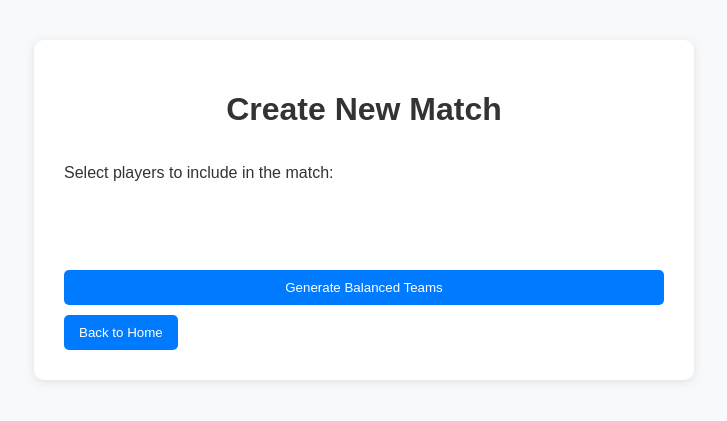
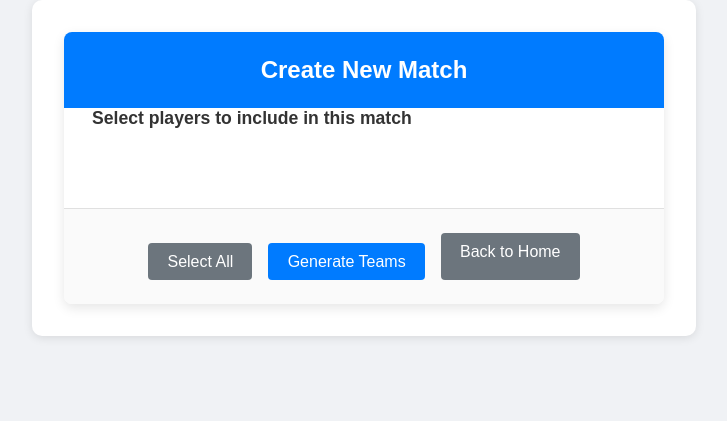
Before and after one commit to VinicioZacheu/RAG_SOCCER, a Flask app: page /create-match in a window 1280 px wide. Shown: the top 421 px of the page, without its empty margins (276-1003 px from the left). Run offline with Flask 3, Linux system fonts and the light colour scheme; data that the repository does not hold is empty; parts of the project's set-up code (start-up, migrations or seed data) failed here and were passed over.

Commit message:
Add dynamic swap, confirm-match and new page designs

```diff
--- a/routes.py
+++ b/routes.py
@@ -61,8 +61,8 @@ def create_match():
 def generate_teams():
     # 1. Get selected player IDs
     player_ids = request.form.getlist("player_ids")
-    if len(player_ids) < 2:
-        return "Select at least 2 players.", 400
+    if len(player_ids) % 2 != 0:
+        return "Numero de jogadores deve ser par.", 400
 
     # 2. Load player stats from DB
     conn = get_connection()
@@ -146,6 +146,9 @@ def generate_teams():
     conn.commit()
     conn.close()
 
+    players_a = [p for p in players if p["name"] in team_a]
+    players_b = [p for p in players if p["name"] in team_b]
+
     # 8. Render result page
     return render_template(
         "generated_teams.html",
@@ -153,3 +156,44 @@ def generate_teams():
         team_b=team_b,
         raw=raw
     )
+
+@routes.route("/confirm-match", methods=["POST"])
+def confirm_match():
+    # 1) Lê os arrays vindos dos hidden inputs
+    team_a_ids = request.form.getlist("team_a[]")
+    team_b_ids = request.form.getlist("team_b[]")
+    all_ids = team_a_ids + team_b_ids
+    if len(all_ids) < 2:
+        return "Selecione pelo menos 2 jogadores.", 400
+
+    conn = get_connection()
+    cur = conn.cursor()
+
+    # 2) Insere partida
+    group_id = cur.execute(
+        "SELECT group_id FROM players WHERE id = ?",
+        (all_ids[0],)
+    ).fetchone()[0]
+    cur.execute(
+        "INSERT INTO matches (winner_team, team_a_score, team_b_score, group_id) VALUES (?, ?, ?, ?)",
+        ("Draw", 0, 0, group_id)
+    )
+    match_id = cur.lastrowid
+
+    # 3) Insere jogadores na match_players
+    for pid in team_a_ids:
+        cur.execute(
+            "INSERT INTO match_players (match_id, player_id, team, is_winner) VALUES (?, ?, 'A', 0)",
+            (match_id, pid)
+        )
+    for pid in team_b_ids:
+        cur.execute(
+            "INSERT INTO match_players (match_id, player_id, team, is_winner) VALUES (?, ?, 'B', 0)",
+            (match_id, pid)
+        )
+
+    conn.commit()
+    conn.close()
+
+    # 4) Redireciona para home ou página de sucesso
+    return redirect(url_for("routes.index"))
--- a/templates/create_match.html
+++ b/templates/create_match.html
@@ -2,19 +2,110 @@
 <html lang="en">
 <head>
   <meta charset="UTF-8">
+  <meta name="viewport" content="width=device-width, initial-scale=1">
   <title>Create New Match</title>
   <link rel="stylesheet" href="/static/style.css">
+  <style>
+    body {
+      margin: 0;
+      font-family: Arial, sans-serif;
+      background: #f0f2f5;
+      color: #333;
+    }
+    main {
+      display: flex;
+      justify-content: center;
+      padding: 2rem;
+    }
+    .card {
+      background: #fff;
+      border-radius: 8px;
+      box-shadow: 0 4px 12px rgba(0,0,0,0.1);
+      max-width: 600px;
+      width: 100%;
+      overflow: hidden;
+    }
+    .card header {
+      background: #007bff;
+      color: #fff;
+      padding: 1.5rem;
+      text-align: center;
+    }
+    .card header h1 {
+      margin: 0;
+      font-size: 1.5rem;
+    }
+    fieldset {
+      border: none;
+      padding: 1.5rem;
+    }
+    legend {
+      font-weight: 600;
+      margin-bottom: 1rem;
+      display: block;
+      font-size: 1.1rem;
+    }
+    .player-list {
+      list-style: none;
+      padding: 0;
+      margin: 0;
+      display: grid;
+      grid-template-columns: repeat(auto-fill,minmax(140px,1fr));
+      gap: 0.5rem 1rem;
+    }
+    .player-list li {
+      display: flex;
+      align-items: center;
+    }
+    .player-list input[type="checkbox"] {
+      margin-right: 0.5rem;
+      transform: scale(1.2);
+      accent-color: #007bff;
+    }
+    .actions {
+      display: flex;
+      justify-content: center;
+      gap: 1rem;
+      padding: 1.5rem;
+      border-top: 1px solid #e0e0e0;
+      background: #fafafa;
+    }
+    .btn {
+      padding: 0.6rem 1.2rem;
+      border: none;
+      border-radius: 4px;
+      font-size: 1rem;
+      font-weight: 500;
+      text-decoration: none;
+      cursor: pointer;
+    }
+    .btn--primary {
+      background: #007bff;
+      color: #fff;
+    }
+    .btn--secondary {
+      background: #6c757d;
+      color: #fff;
+    }
+    .btn--primary:hover {
+      background: #0056b3;
+    }
+    .btn--secondary:hover {
+      background: #5a6268;
+    }
+  </style>
 </head>
 <body>
   <main>
+    <section class="card">
       <header>
         <h1>Create New Match</h1>
       </header>
 
-        <section>
-            <form method="post" action="/generate-teams">
-                <p>Select players to include in the match:</p>
-                <ul>
+      <form method="post" action="/generate-teams" id="match-form">
+        <fieldset>
+          <legend>Select players to include in this match</legend>
+          <ul class="player-list">
             {% for player in players %}
             <li>
               <label>
@@ -24,14 +115,21 @@
             </li>
             {% endfor %}
           </ul>
+        </fieldset>
 
-                <button type="submit">Generate Balanced Teams</button>
+        <div class="actions">
+          <button type="button" class="btn btn--secondary" id="select-all">Select All</button>
+          <button type="submit" class="btn btn--primary">Generate Teams</button>
+          <a href="/" class="btn btn--secondary">Back to Home</a>
+        </div>
       </form>
     </section>
+  </main>
 
-        <footer>
-            <a href="/"><button>Back to Home</button></a>
-        </footer>
-    </main>
+  <script>
+    document.getElementById("select-all").addEventListener("click", () => {
+      document.querySelectorAll('input[name="player_ids"]').forEach(cb => cb.checked = true);
+    });
+  </script>
 </body>
 </html>
```
Also changed, not shown: langchain_modules/llm_runner.py (+4 -6 lines), static/js/teams.js (added, +45 -0 lines), templates/generated_teams.html (+38 -14 lines), templates/index.html (+95 -9 lines). Lines whose indentation alone changed are shown as unchanged.
